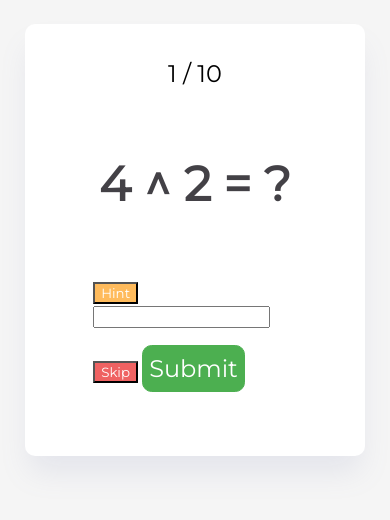
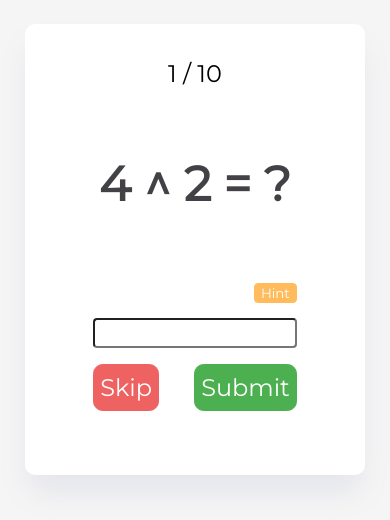
Before and after one commit to hirohiro2255/bitwise-quizzes, a SvelteKit app: page / in a window 390 px wide. Shown: the top 520 px of the page. Built offline with nearby package versions, Linux system fonts and the light colour scheme.

Commit message:
Added styling for mobile to page.svelte

```diff
--- a/src/routes/+page.svelte
+++ b/src/routes/+page.svelte
@@ -8,7 +8,6 @@
 
   onMount(() => {
     quizzes = [...genQuizzes()];
-    console.log(quizzes);
   });
 
   function handleInput(event: Event) {
@@ -17,7 +16,6 @@
       return;
     }
     ownSolution = target?.value;
-    console.log(ownSolution);
   }
 
   function handleNext(event: Event) {
@@ -29,7 +27,6 @@
     });
     solutionID = solutionID + 1;
     ownSolution = '';
-    console.log(quizzes);
   }
 </script>
 
@@ -62,10 +59,10 @@
     {/if}
     <div class="input-group">
       <div class="helper-group">
-        <button class="hint">Hint</button>
+        <button disabled class="hint">Hint</button>
       </div>
-      <input type="text" bind:value={ownSolution} />
-      <div>
+      <input class="solution-input" type="text" bind:value={ownSolution} />
+      <div class="button-group">
         <button class="skip">Skip</button>
         <button class="submit" on:click={handleNext}>Submit</button>
       </div>
@@ -118,25 +115,59 @@
     color: #434146;
   }
 
+  .helper-group {
+    text-align: right;
+    margin-bottom: 0.8rem;
+  }
+
   .hint {
     background-color: #ffbb5c;
+    border: 1px solid #ffbb5c;
+    border-radius: 4px;
     color: white;
+  }
+
+  .hint:hover {
+    cursor: pointer;
+    opacity: 0.8;
+    transition: ease-in 0.2s;
   }
 
   .input-group {
     width: min(220px, 60%);
   }
 
-  /* .input-group input {
-    height: 2.5rem;
-    font-size: 1.5rem;
+  .solution-input {
+    width: 100%;
+    font-size: 1.2rem;
+    border-radius: 4px;
     text-align: center;
-    border-radius: 0.6rem;
-  } */
+  }
+
+  .solution-input:focus {
+  }
+
+  .button-group {
+    display: flex;
+    justify-content: space-between;
+  }
 
   .skip {
+    padding-top: 0.5rem;
+    padding-bottom: 0.5rem;
+    margin-top: 1rem;
+    font-size: 1.5rem;
+    border-radius: 0.6rem;
+    color: #fff;
     background-color: #ef6262;
+    border: 1px solid #ef6262;
     color: white;
+  }
+
+  .skip:hover {
+    cursor: pointer;
+    opacity: 0.8;
+    transition: ease-in 0.2s;
   }
 
   .submit {
@@ -149,4 +180,10 @@
     background-color: #4caf50;
     border: 1px solid #4caf50;
   }
+
+  .submit:hover {
+    cursor: pointer;
+    opacity: 0.8;
+    transition: ease-in 0.2s;
+  }
 </style>
```
